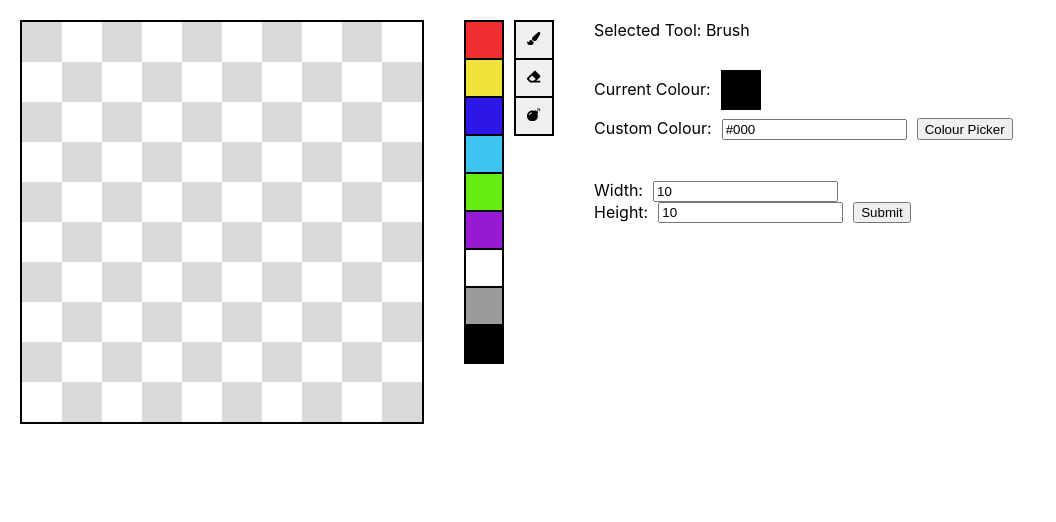
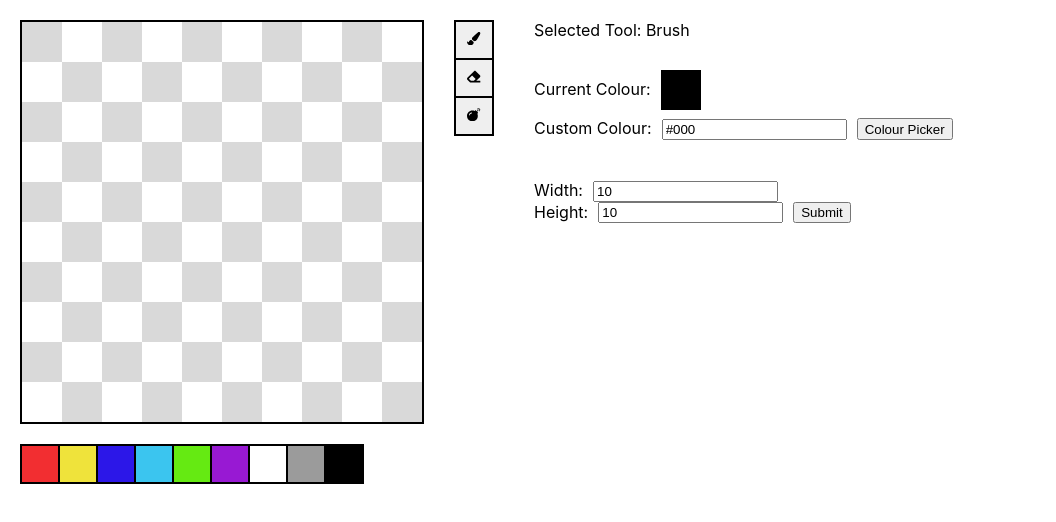
Before and after one commit to BrookJeynes/pixel-art-maker, a React (Create React App) app: page / in a window 1280 px wide. Shown: the top 522 px of the page, without its empty margins (0-1056 px from the left). Built offline with nearby package versions, Linux system fonts and the light colour scheme.

Commit message:
website styling

```diff
--- a/src/App.css
+++ b/src/App.css
@@ -13,11 +13,17 @@
   height: 40px;
   width: 40px;
   border: 2px solid black;
+}
+
+.Row {
+  margin-right: -2px;
+}
+
+.Column {
   margin-bottom: -2px;
 }
 
 .Canvas {
-  height: 100%;
   border: 2px solid black;
 }
 
--- a/src/App.tsx
+++ b/src/App.tsx
@@ -26,13 +26,20 @@ const App = () => {
   return (
     <div className="App">
       <div style={{ display: "flex", flexDirection: "row" }}>
-        <Canvas
-          selectedColour={selectedColour}
-          selectedUtility={selectedUtility}
-          canvas={canvas}
-        />
+        <div style={{ display: "flex", flexDirection: "column", alignItems: 'start' }}>
+          <Canvas
+            selectedColour={selectedColour}
+            selectedUtility={selectedUtility}
+            canvas={canvas}
+          />
 
-        <div style={{ marginRight: 40 }} />
+          <DefaultColours
+            selectedColour={selectedColour}
+            setSelectedColor={setSelectedColour}
+          />
+        </div>
+
+        <div style={{ marginRight: 20 }} />
 
         <div>
           <div
@@ -43,10 +50,7 @@ const App = () => {
               alignItems: "start",
             }}
           >
-            <DefaultColours
-              selectedColour={selectedColour}
-              setSelectedColor={setSelectedColour}
-            />
+
 
             <div style={{ marginLeft: 10 }}>
               <UtilitiesBar
@@ -86,7 +90,12 @@ const App = () => {
               >
                 <div style={{ marginRight: 10 }}>Current Colour:</div>
 
-                <Square colour={selectedColour} disabled={true} border={true} />
+                <Square
+                  colour={selectedColour}
+                  disabled={true}
+                  border={true}
+                  direction='column'
+                />
               </div>
 
               <div
--- a/src/components/DefaultColours.tsx
+++ b/src/components/DefaultColours.tsx
@@ -3,7 +3,7 @@ import Square from './Square';
 
 const DefaultColours = (props: any) => {
   return (
-    <div style={{display: 'flex', flexDirection: 'column'}}>
+    <div style={{display: 'flex', flexDirection: 'row', marginTop: 20}}>
       {
         Object.keys(colours).map((colour, key) => {
           return (
@@ -13,6 +13,7 @@ const DefaultColours = (props: any) => {
               selectedColour={props.selectedColour}
               setSelectedColour={props.setSelectedColor}
               border={true}
+              direction='row'
             />
           )}
         )
--- a/src/components/Square.tsx
+++ b/src/components/Square.tsx
@@ -38,9 +38,32 @@ const Square = (props: any) => {
     }
   }
 
+  const generateClasses = () => {
+    let className = "";
+
+    switch (props.direction) {
+      case "row":
+        className += " Row";
+        break;
+      case "column":
+        className += " Column";
+        break;
+      default:
+        break;
+    }
+
+    if (props.border) {
+      className += " BorderedSquare";
+    } else {
+      className += " Square";
+    }
+
+    return className;
+  }
+
   return (
     <button
-      className={props.border ? "BorderedSquare" : "Square"}
+      className={generateClasses()}
       style={{backgroundColor: `${colour}`}}
       onClick={handleClick}
       disabled={props.disabled ? true : false}
--- a/src/components/UtilitiesBar.tsx
+++ b/src/components/UtilitiesBar.tsx
@@ -14,6 +14,7 @@ const UtilitiesBar = (props: any) => {
               refreshCanvas={props.refreshCanvas}
               border={true}
               icon={utility}
+              direction='column'
             />
           )}
         )
```
Also changed, not shown: src/components/Canvas.tsx (line endings or trailing spaces).
